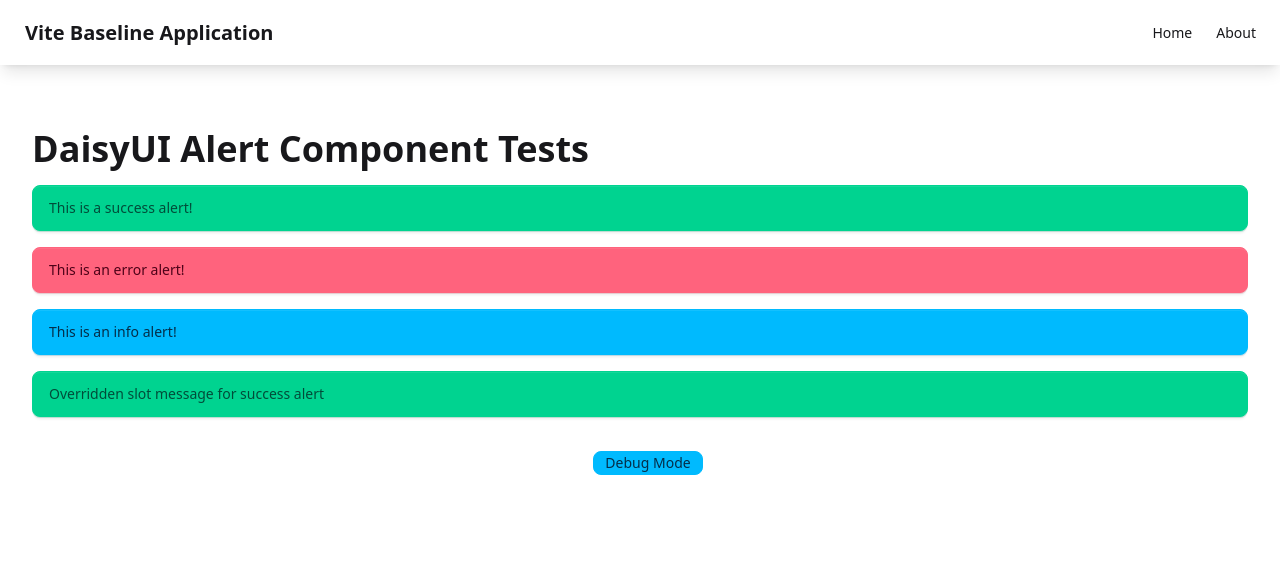
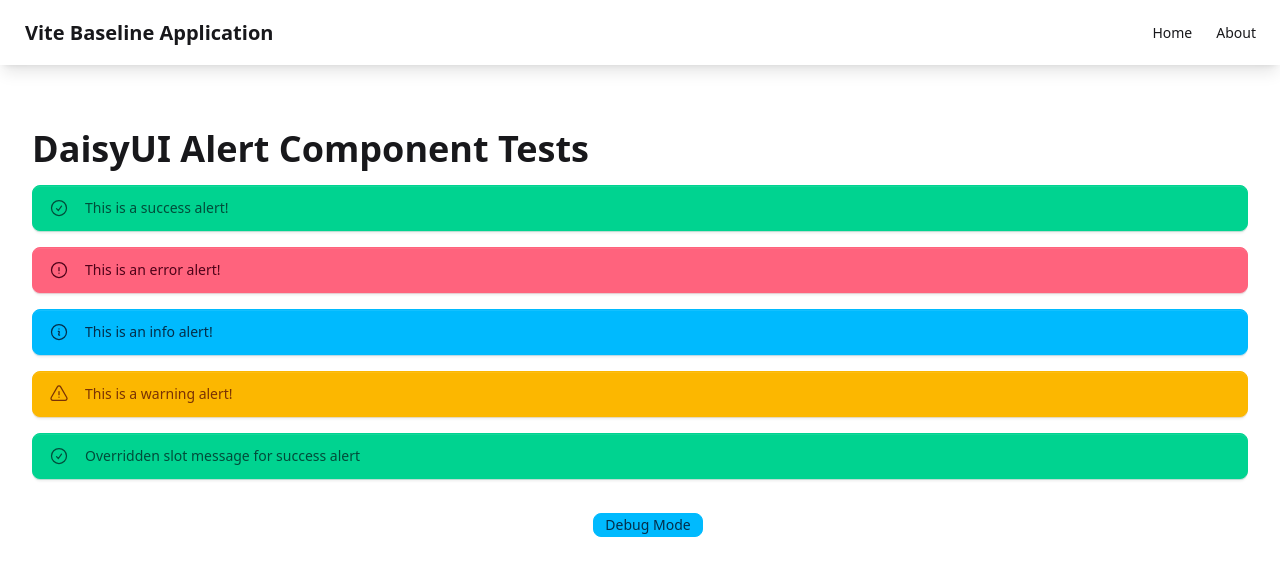
Before and after one commit to tpickles118/vite-ui-components, a Vue app: page /alert-view in a window 1280 px wide. Shown: the top 576 px of the page. Built offline with nearby package versions, Linux system fonts and the light colour scheme.

Commit message:
appropriate icons implemented

```diff
--- a/src/components/base/DaisyAlert.vue
+++ b/src/components/base/DaisyAlert.vue
@@ -2,14 +2,29 @@
 import { computed } from 'vue'
 import { ALERT_OPTIONS } from '@/constants'
 import { AlertModel } from '@/components/models/alertModel.js'
-import { InformationCircleIcon, ExclamationCircle, ExclamationTriangle, CheckCircle } from '@heroicons/vue/24/solid'
-
+import {
+    InformationCircleIcon,
+    ExclamationCircleIcon,
+    ExclamationTriangleIcon,
+    CheckCircleIcon,
+} from '@heroicons/vue/24/outline'
 
 const props = defineProps({
     alertModel: {
         type: [Object, AlertModel],
         required: true,
     },
+})
+
+const iconMap = {
+    INFO: InformationCircleIcon,
+    SUCCESS: CheckCircleIcon,
+    WARNING: ExclamationTriangleIcon,
+    ERROR: ExclamationCircleIcon,
+}
+
+const currentIcon = computed(() => {
+    return iconMap[props.alertModel?.type] || null
 })
 
 const classes = computed(() => {
@@ -39,10 +54,7 @@ const classes = computed(() => {
 
 <template>
     <div :id="alertModel?.id" :class="classes" role="alert" aria-label="alert">
-        <InformationCircleIcon v-if="info" />
-        <ExclamationCircle v-else-if="error" />
-        <ExclamationTriangle v-else-if="warning" />
-        <CheckCircle v-else-if="success" />
+        <component :is="currentIcon" v-if="currentIcon" class="size-5" />
         <slot>{{ alertModel?.message }}</slot>
     </div>
 </template>
--- a/src/views/daisy-wrapper-views/AlertView.vue
+++ b/src/views/daisy-wrapper-views/AlertView.vue
@@ -2,9 +2,10 @@
 import { AlertModel } from '@/components/models/alertModel.js';
 import  DaisyAlert  from '@/components/base/DaisyAlert.vue';
 
-const successAlert = new AlertModel({ type: 'SUCCESS', message: 'This is a success alert!', isBordered: true });
-const errorAlert = new AlertModel({ type: 'ERROR', message: 'This is an error alert!', isShadow: true });
+const successAlert = new AlertModel({ type: 'SUCCESS', message: 'This is a success alert!' });
+const errorAlert = new AlertModel({ type: 'ERROR', message: 'This is an error alert!' });
 const infoAlert = new AlertModel({ type: 'INFO', message: 'This is an info alert!', direction: 'vertical' });
+const warningAlert = new AlertModel({ type: 'WARNING', message: 'This is a warning alert!'});
 
 
 
@@ -19,6 +20,7 @@ const infoAlert = new AlertModel({ type: 'INFO', message: 'This is an info alert
             <DaisyAlert :alert-model="successAlert" />
             <DaisyAlert :alert-model="errorAlert" />
             <DaisyAlert :alert-model="infoAlert" />
+            <DaisyAlert :alert-model="warningAlert" />
             <!-- slot example -->
             <DaisyAlert :alert-model="successAlert">Overridden slot message for success alert</DaisyAlert>
         </div>
```
